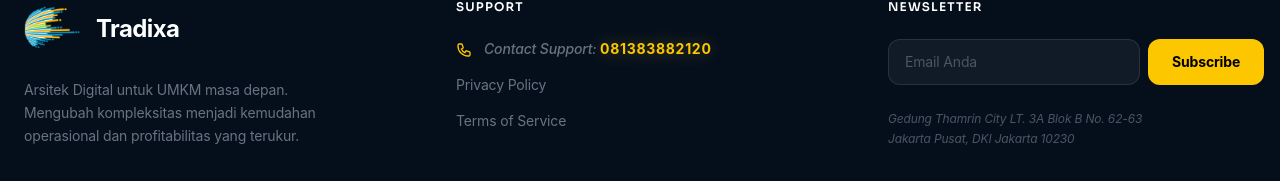
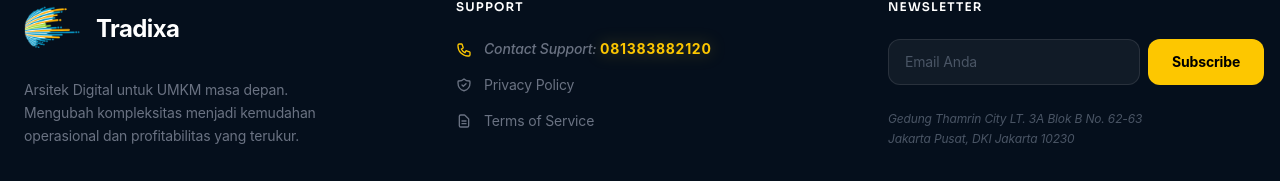
Before and after one commit to ferdiarmond-Project/Tradixasystems.com, a Next.js app: page /privacy-policy in a window 1280 px wide. Shown: the part 2301-2482 px from the top of the page. Built offline with nearby package versions, Linux system fonts and the light colour scheme; no server answers.

Commit message:
design: add shimmer effect to pricing cards and legal icons to footer

```diff
--- a/components/Footer.tsx
+++ b/components/Footer.tsx
@@ -42,10 +42,16 @@ export default function Footer() {
                   <span className="text-yellow-400 font-bold tracking-wider hover:text-yellow-300 transition-all drop-shadow-[0_0_8px_rgba(250,204,21,0.3)]">081383882120</span>
                 </a>
               </li>
-              <li>
+              <li className="flex items-center gap-3">
+                <svg className="w-4 h-4 text-gray-500" fill="none" stroke="currentColor" viewBox="0 0 24 24">
+                  <path strokeLinecap="round" strokeLinejoin="round" strokeWidth={2} d="M9 12l2 2 4-4m5.618-4.016A11.955 11.955 0 0112 2.944a11.955 11.955 0 01-8.618 3.04A12.02 12.02 0 003 9c0 5.591 3.824 10.29 9 11.622 5.176-1.332 9-6.03 9-11.622 0-1.042-.133-2.052-.382-3.016z" />
+                </svg>
                 <Link href="/privacy-policy" className="hover:text-yellow-400 transition-colors">Privacy Policy</Link>
               </li>
-              <li>
+              <li className="flex items-center gap-3">
+                <svg className="w-4 h-4 text-gray-500" fill="none" stroke="currentColor" viewBox="0 0 24 24">
+                  <path strokeLinecap="round" strokeLinejoin="round" strokeWidth={2} d="M9 12h6m-6 4h6m2 5H7a2 2 0 01-2-2V5a2 2 0 012-2h5.586a1 1 0 01.707.293l5.414 5.414a1 1 0 01.293.707V19a2 2 0 01-2 2z" />
+                </svg>
                 <Link href="/terms-of-service" className="hover:text-yellow-400 transition-colors">Terms of Service</Link>
               </li>
             </ul>
--- a/components/Investment.tsx
+++ b/components/Investment.tsx
@@ -203,11 +203,14 @@ export default function Investment() {
         >
           {solutionPlans.map((plan, i) => (
             <FadeInSection key={i} className="h-full flex-shrink-0 w-[85vw] sm:w-[400px] lg:w-auto snap-center">
-              <div className={`relative h-full flex flex-col rounded-3xl p-8 transition-all duration-700 border animate-vibrate-premium ${
+              <div className={`relative h-full flex flex-col rounded-3xl p-8 transition-all duration-700 border animate-vibrate-premium overflow-hidden group ${
                 plan.highlight
                 ? "bg-white/10 border-yellow-400/50 shadow-[0_0_40px_rgba(245,197,24,0.15)] ring-1 ring-yellow-400/30 lg:scale-105 z-10"
                 : "bg-white/5 border-white/10 hover:border-white/20"
               }`}>
+                {/* Continuous Shimmer Light Effect */}
+                <div className="absolute inset-0 bg-white/10 -translate-x-full skew-x-[-45deg] animate-[shimmer-sweep_5s_infinite] pointer-events-none z-10" />
+
                 {plan.label && (
                   <div className="absolute -top-4 left-1/2 -translate-x-1/2 bg-yellow-400 text-black text-[10px] font-bold uppercase tracking-wider px-4 py-1.5 rounded-full shadow-lg whitespace-nowrap z-20">
                     {plan.label}
```
